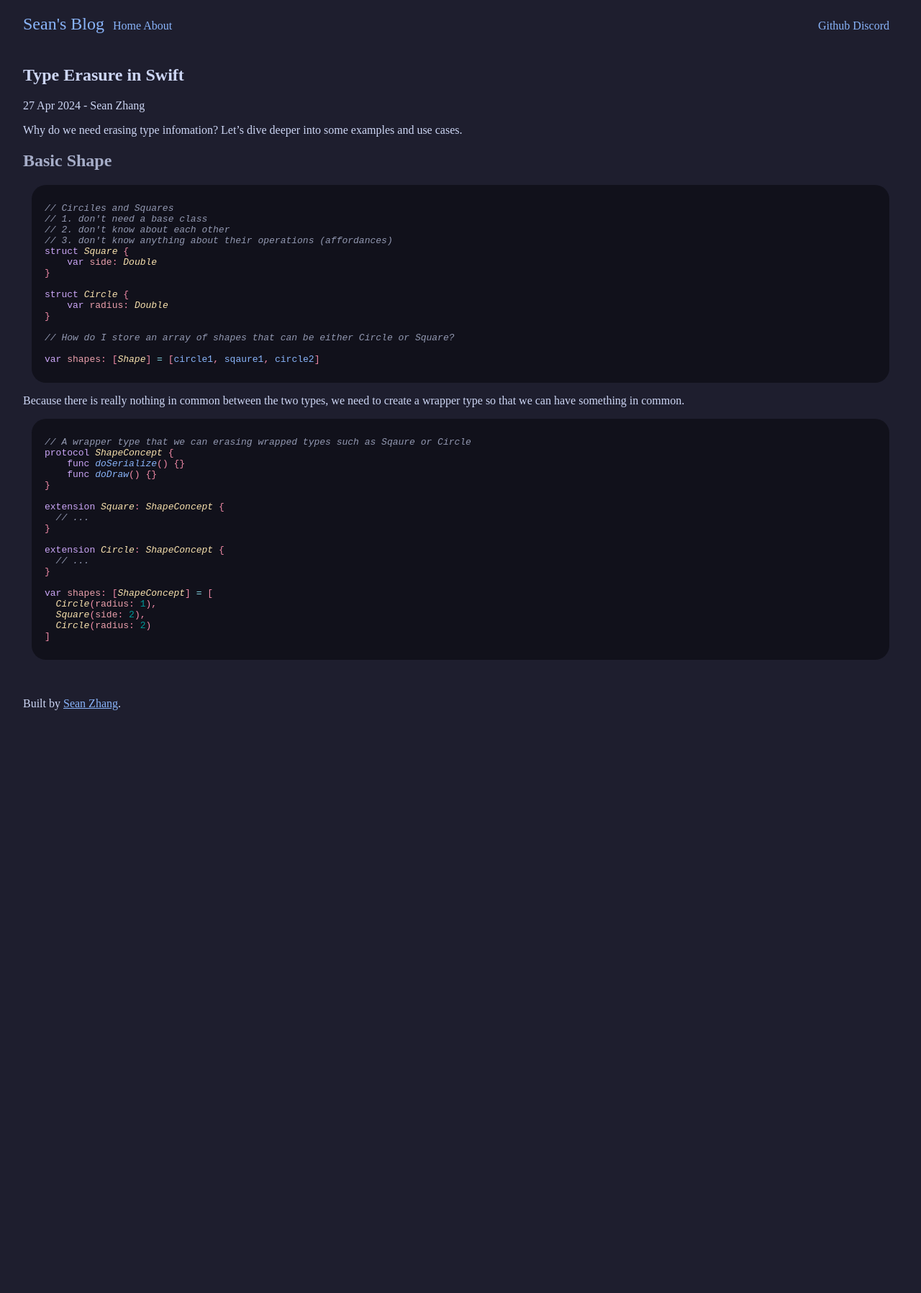
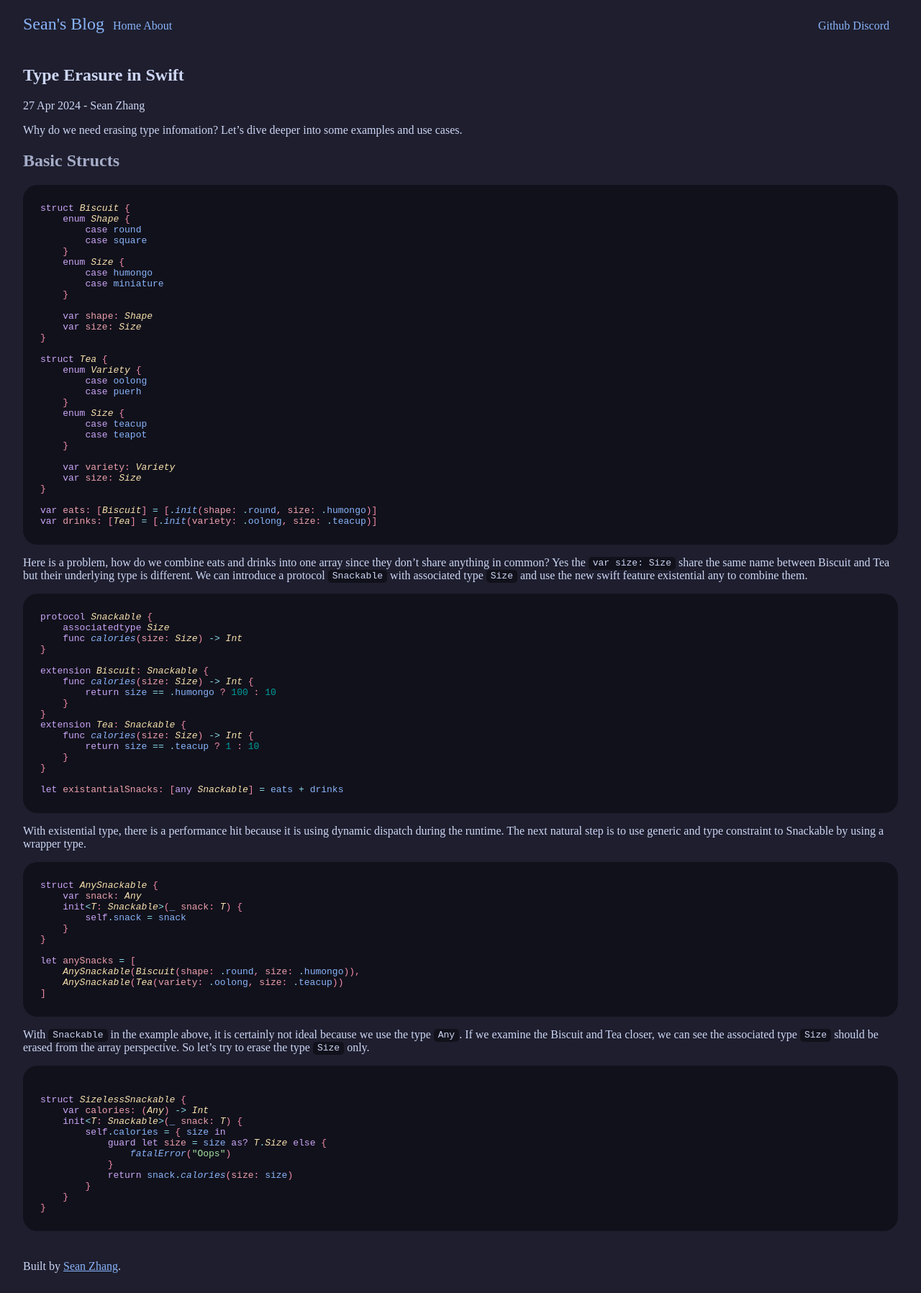
Before and after one commit to sean7218/sean7218.github.io, a Jekyll site: the page built from _posts/2024-04-27-type-erasure-in-swift.md, in a window 1280 px wide. Shown: the whole page at 72% size. Built offline with Jekyll 4.4.1, drawn with Linux system fonts in a browser that asks for light colours; before the commit the page ends 1015 px from its top, so only the background shows below that.

Commit message:
use tea and biscuit example

````diff
--- a/_posts/2024-04-27-type-erasure-in-swift.md
+++ b/_posts/2024-04-27-type-erasure-in-swift.md
@@ -7,47 +7,99 @@ date:   2024-04-27
 
 Why do we need erasing type infomation? Let's dive deeper into some examples and use cases.
 
-## Basic Shape
+## Basic Structs
 
-{% highlight swift %}
-// Circiles and Squares
-// 1. don't need a base class
-// 2. don't know about each other
-// 3. don't know anything about their operations (affordances)
-struct Square {
-    var side: Double
+```swift
+struct Biscuit {
+    enum Shape {
+        case round
+        case square
+    }
+    enum Size {
+        case humongo
+        case miniature
+    }
+
+    var shape: Shape
+    var size: Size
 }
 
-struct Circle {
-    var radius: Double
+struct Tea {
+    enum Variety {
+        case oolong
+        case puerh
+    }
+    enum Size {
+        case teacup
+        case teapot
+    }
+
+    var variety: Variety
+    var size: Size
 }
 
-// How do I store an array of shapes that can be either Circle or Square?
+var eats: [Biscuit] = [.init(shape: .round, size: .humongo)]
+var drinks: [Tea] = [.init(variety: .oolong, size: .teacup)]
+```
 
-var shapes: [Shape] = [circle1, sqaure1, circle2]
+Here is a problem, how do we combine eats and drinks into one array since they don't share anything in common?
+Yes the `var size: Size` share the same name between Biscuit and Tea but their underlying type is different.
+We can introduce a protocol `Snackable` with associated type `Size` and use the new swift feature existential any to combine them.
 
-{% endhighlight %}
 
-Because there is really nothing in common between the two types, we need to create a wrapper type so that we can have something in common.
-
-{% highlight swift %}
-// A wrapper type that we can erasing wrapped types such as Sqaure or Circle
-protocol ShapeConcept {
-    func doSerialize() {}
-    func doDraw() {}
+```swift
+protocol Snackable {
+    associatedtype Size
+    func calories(size: Size) -> Int
 }
 
-extension Square: ShapeConcept {
-  // ...
+extension Biscuit: Snackable {
+    func calories(size: Size) -> Int {
+        return size == .humongo ? 100 : 10
+    }
+}
+extension Tea: Snackable {
+    func calories(size: Size) -> Int {
+        return size == .teacup ? 1 : 10
+    }
 }
 
-extension Circle: ShapeConcept {
-  // ...
+let existantialSnacks: [any Snackable] = eats + drinks
+```
+
+With existential type, there is a performance hit because it is using dynamic dispatch during the runtime.
+The next natural step is to use generic and type constraint to Snackable by using a wrapper type.
+
+
+```swift
+struct AnySnackable {
+    var snack: Any
+    init<T: Snackable>(_ snack: T) {
+        self.snack = snack
+    }
 }
 
-var shapes: [ShapeConcept] = [
-  Circle(radius: 1),
-  Square(side: 2),
-  Circle(radius: 2)
+let anySnacks = [
+    AnySnackable(Biscuit(shape: .round, size: .humongo)),
+    AnySnackable(Tea(variety: .oolong, size: .teacup))
 ]
-{% endhighlight %}
+```
+
+With `Snackable` in the example above, it is certainly not ideal because we use the type `Any`.
+If we examine the Biscuit and Tea closer, we can see the associated type `Size` should be erased from the array perspective.
+So let's try to erase the type `Size` only.
+
+```swift
+
+struct SizelessSnackable {
+    var calories: (Any) -> Int
+    init<T: Snackable>(_ snack: T) {
+        self.calories = { size in
+            guard let size = size as? T.Size else {
+                fatalError("Oops")
+            }
+            return snack.calories(size: size)
+        }
+    }
+}
+```
--- a/_sass/shura/components/_codeblock.scss
+++ b/_sass/shura/components/_codeblock.scss
@@ -48,13 +48,20 @@ $highlights: (
 );
 
 //
-.highlight {
+div.highlight {
   background-color: $crust;
-  padding: $base-padding $base-padding * 1.5;
-  margin: $base-margin;
+  padding: $base-padding $base-padding * 2;
+  // margin: $base-margin;
+  margin: 0;
   border-radius: $base-border-radius;
   overflow-x: auto;
   -webkit-overflow-scrolling: touch;
+}
+
+.language-plaintext {
+  background-color: $crust;
+  padding: calc($base-padding * 0.1) calc($base-padding * 0.5);
+  border-radius: $base-border-radius * 0.25;
 }
 
 // https://github.com/jwarby/jekyll-pygments-themes/blob/master/github.css
````
